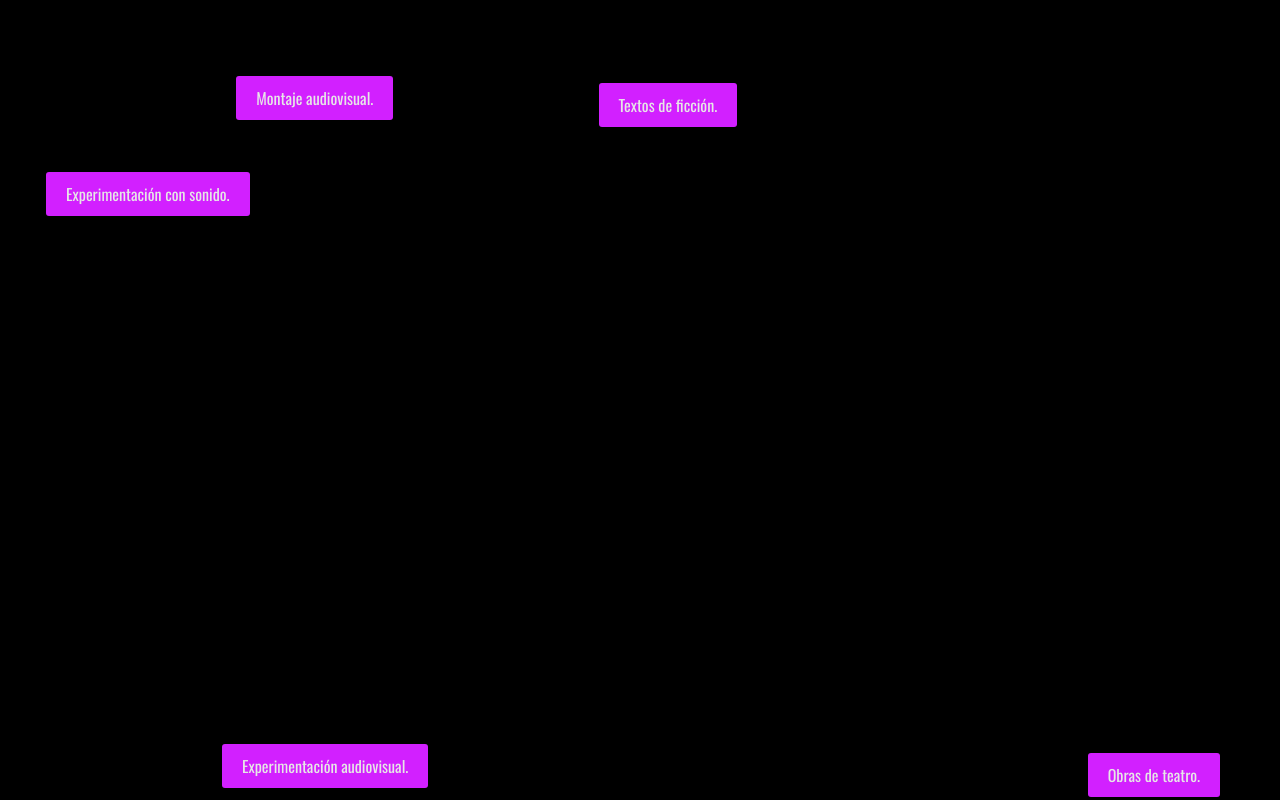
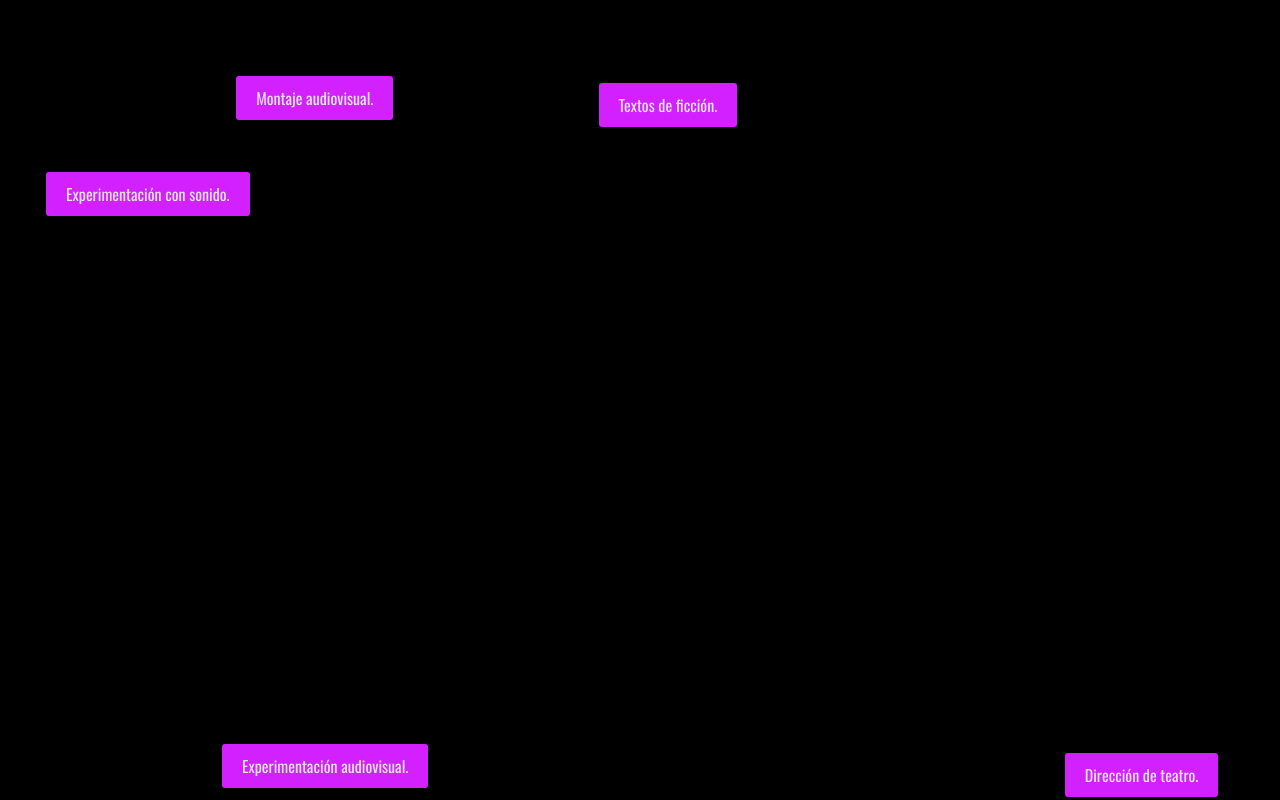
Before and after one commit to piarristeguy/portfolio, a plain HTML site: page index.html in a window 1280 px wide. Drawn offline with nearby package versions, Linux system fonts and the light colour scheme.

```diff
--- a/index.html
+++ b/index.html
@@ -13,7 +13,7 @@
 
     <a href="https://piarristeguy.substack.com/" target="_blank" class="float-button">Textos de ficción.</a>
     <a href="https://faloperoidiota.bandcamp.com/" class="float-button" target="_blank">Experimentación con sonido.</a>
-    <a href="./obras.html" class="float-button">Obras de teatro.</a>
+    <a href="./obras.html" class="float-button">Dirección de teatro.</a>
     <a href="./audiovisual-montaje.html" class="float-button">Montaje audiovisual.</a>
     <a href="./audiovisual-expe.html" class="float-button">Experimentación audiovisual.</a>
 
```
